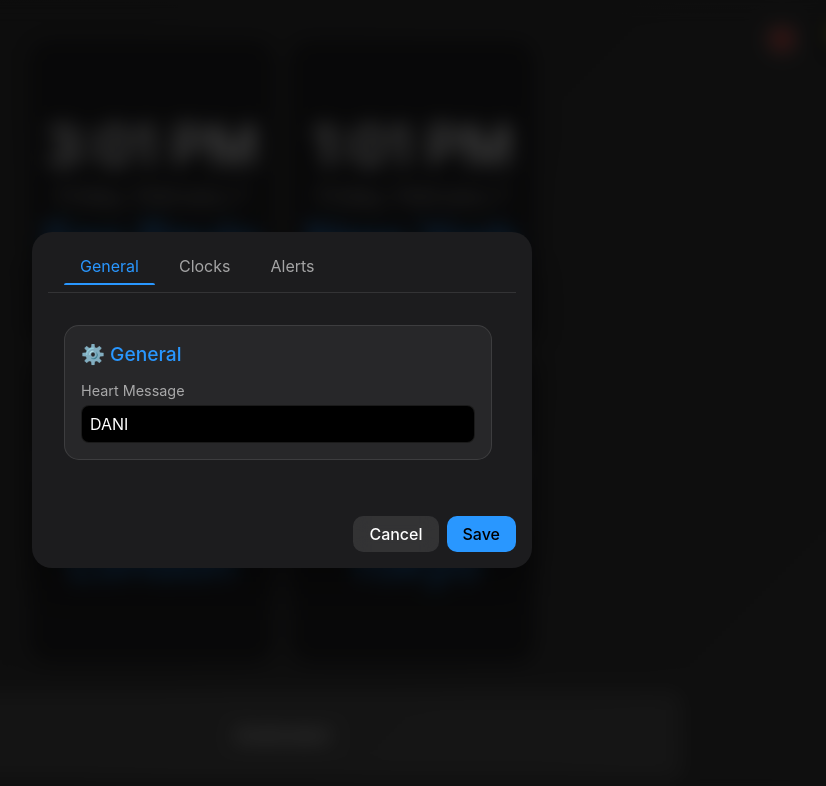
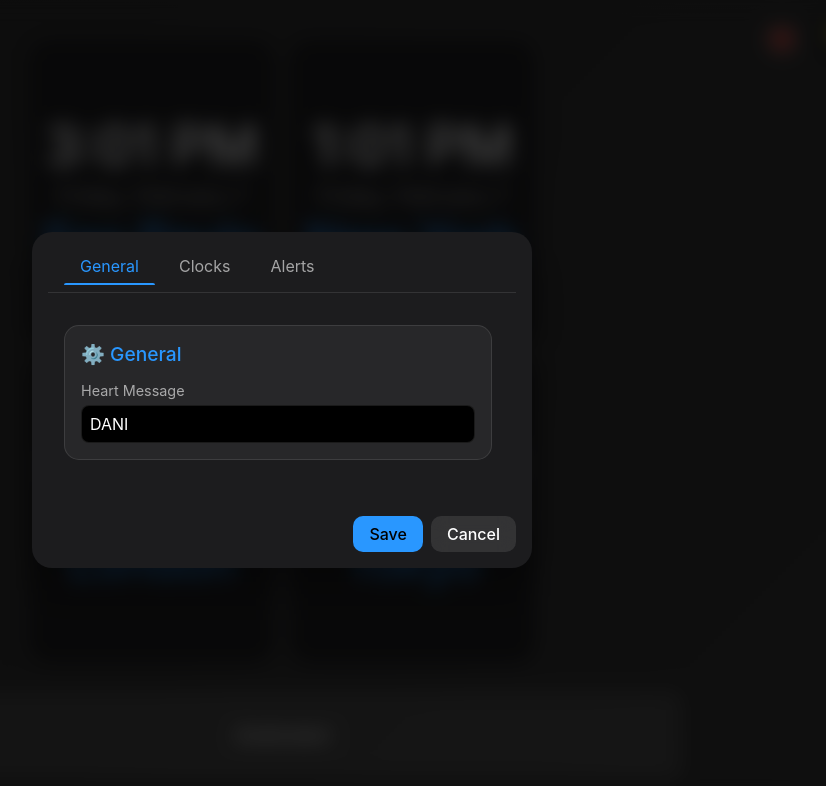
Before and after one commit to mattfelber/sidedisplay, a React (Create React App) app: page / in a window 1280 px wide. Both pictures are taken after a click on the button "⚙️". Shown: the top 786 px of the page, without its empty margins (358-1184 px from the left). Built offline with nearby package versions, Linux system fonts and the light colour scheme.

Commit message:
settings layout

```diff
--- a/src/components/Settings.js
+++ b/src/components/Settings.js
@@ -220,8 +220,8 @@ const Settings = ({ isOpen, onClose, settings, onSave, cities }) => {
         </div>
 
         <div className="settings-buttons">
+          <button className="settings-button-primary" onClick={handleSave}>Save</button>
           <button className="settings-button-secondary" onClick={onClose}>Cancel</button>
-          <button className="settings-button-primary" onClick={handleSave}>Save</button>
         </div>
       </div>
     </div>
```
